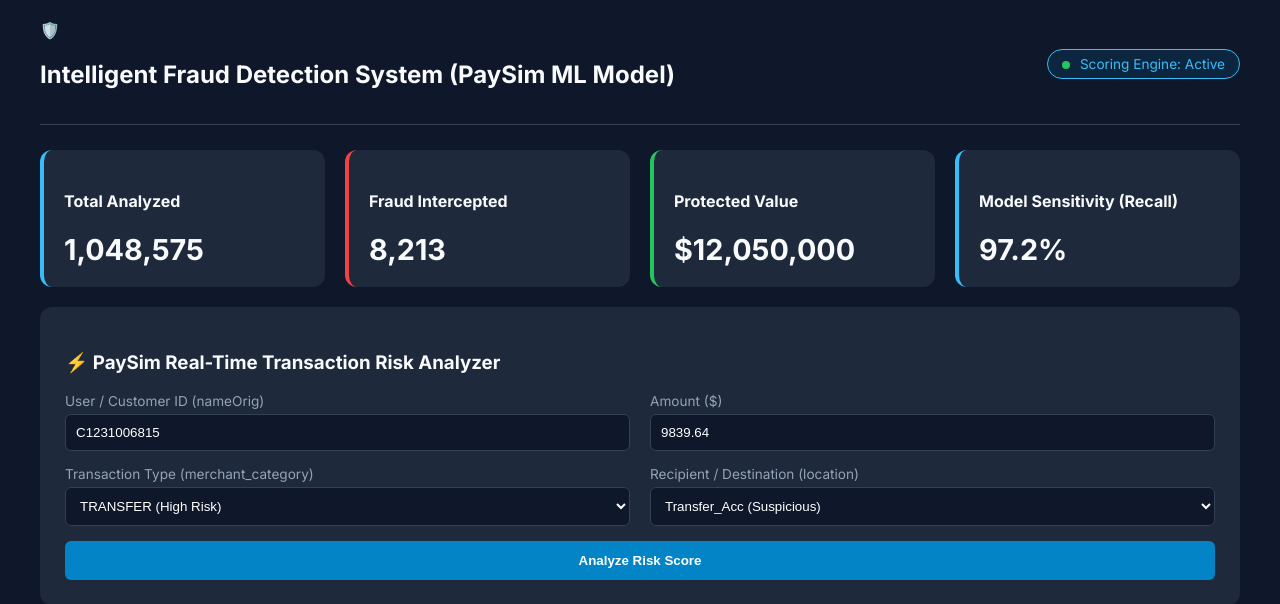
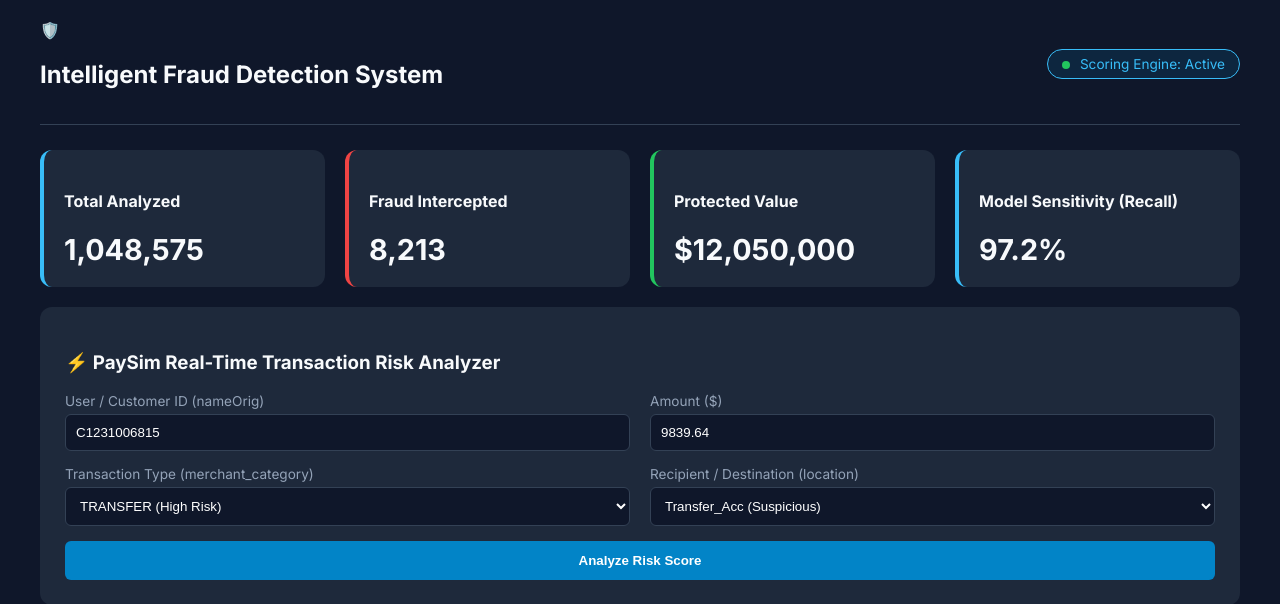
Before and after one commit to pattanwaseemakram-ctrl/Financial-Fraud-Detection-System, a FastAPI app: page / in a window 1280 px wide. Shown: the top 604 px of the page. Run offline with FastAPI, Linux system fonts and the light colour scheme.

Commit message:
style: Rename dashboard title to Intelligent Fraud Detection System

```diff
--- a/templates/index.html
+++ b/templates/index.html
@@ -3,7 +3,7 @@
 <head>
     <meta charset="UTF-8">
     <meta name="viewport" content="width=device-width, initial-scale=1.0">
-    <title>FraudShield AI - PaySim Real-Time Fraud Detection System</title>
+    <title>Intelligent Fraud Detection System</title>
     <link href="https://fonts.googleapis.com/css2?family=Inter:wght@300;400;500;600;700&display=swap" rel="stylesheet">
     <link rel="stylesheet" href="/static/css/style.css">
 </head>
@@ -12,7 +12,7 @@
         <header class="navbar">
             <div class="logo">
                 <span class="icon">🛡️</span>
-                <h2>Intelligent Fraud Detection System (PaySim ML Model)</h2>
+                <h2>Intelligent Fraud Detection System</h2>
             </div>
             <div class="status-pill"><span class="pulse"></span> Scoring Engine: Active</div>
         </header>
```
